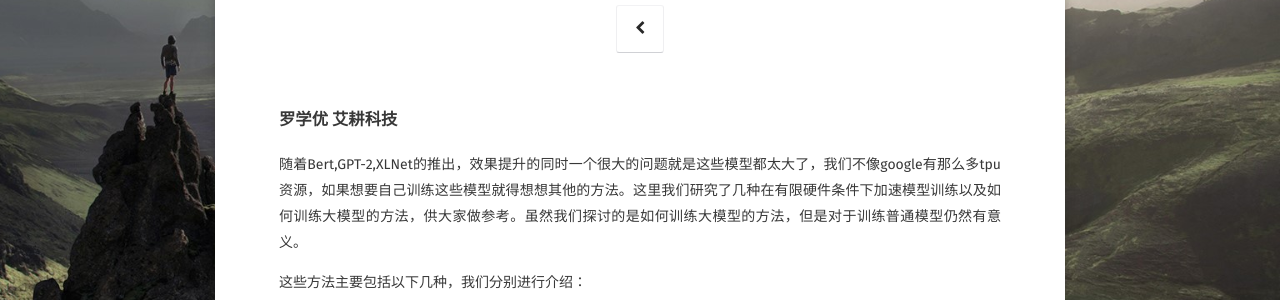
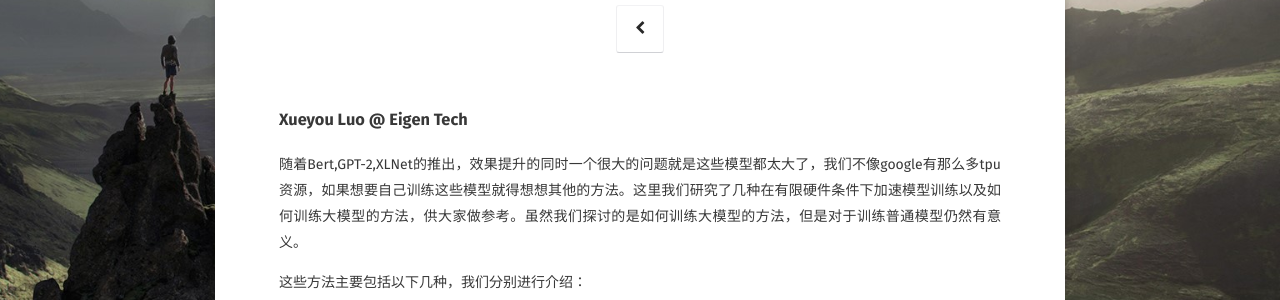
Before and after one commit to xueyouluo/xueyouluo.github.io, a Jekyll site: the page built from _posts/2019-07-20-how-to-train-big-models.md, in a window 1280 px wide and 900 px high. Shown: the part 265-565 px from the top of the window. Built offline with Jekyll 4.4.1, drawn with Linux system fonts in a browser that asks for light colours; some web fonts are replaced; comment, search, counter and statistics services are not loaded.

Commit message:
Update 2019-07-20-how-to-train-big-models.md

```diff
--- a/_posts/2019-07-20-how-to-train-big-models.md
+++ b/_posts/2019-07-20-how-to-train-big-models.md
@@ -7,7 +7,7 @@ tags: [AMP, deep learning, XLA, gradients accumulation]
 comments: true
 ---
 
-### 罗学优 艾耕科技
+### Xueyou Luo @ Eigen Tech
 
 随着Bert,GPT-2,XLNet的推出，效果提升的同时一个很大的问题就是这些模型都太大了，我们不像google有那么多tpu资源，如果想要自己训练这些模型就得想想其他的方法。这里我们研究了几种在有限硬件条件下加速模型训练以及如何训练大模型的方法，供大家做参考。虽然我们探讨的是如何训练大模型的方法，但是对于训练普通模型仍然有意义。
 
```
